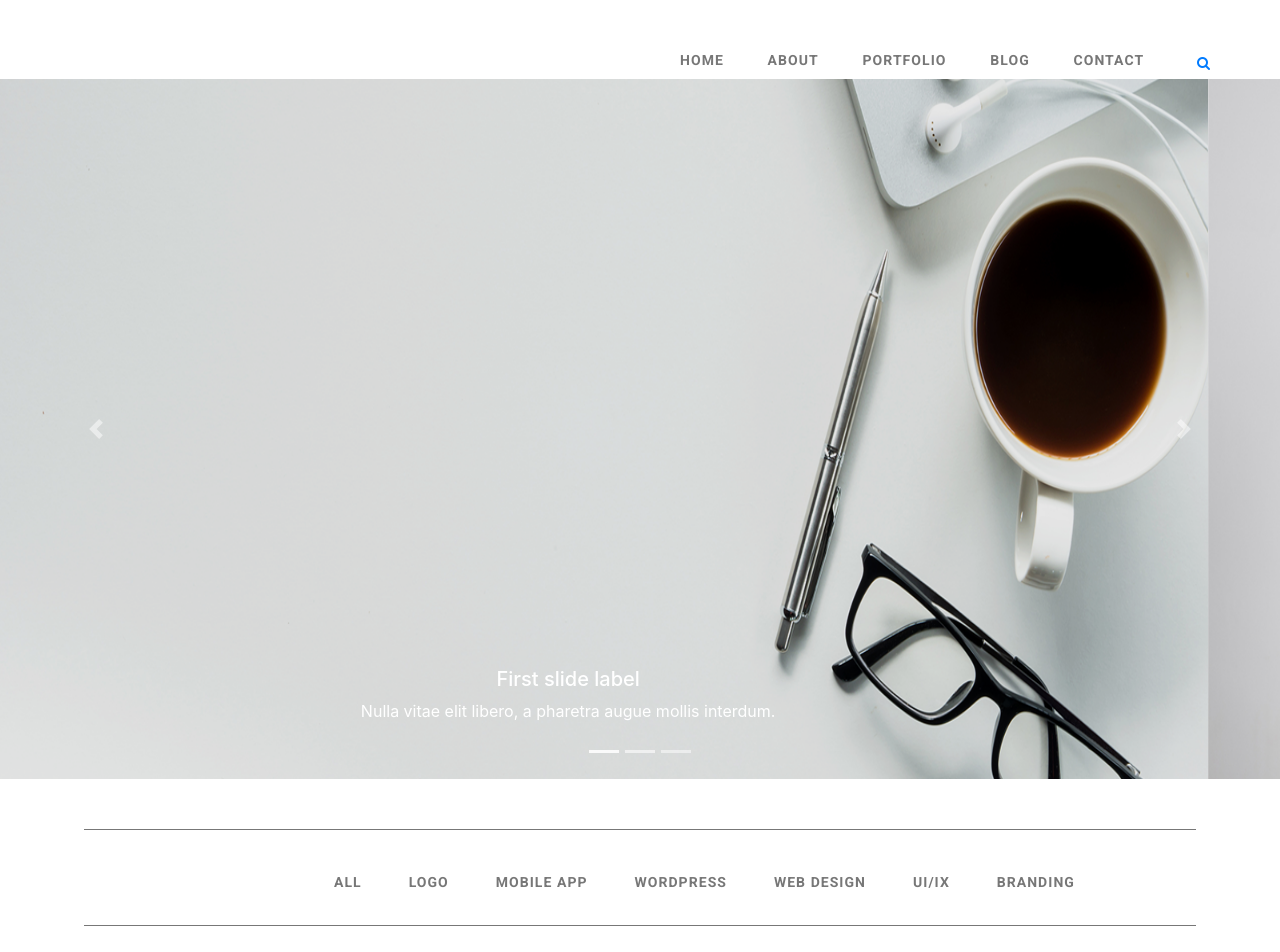
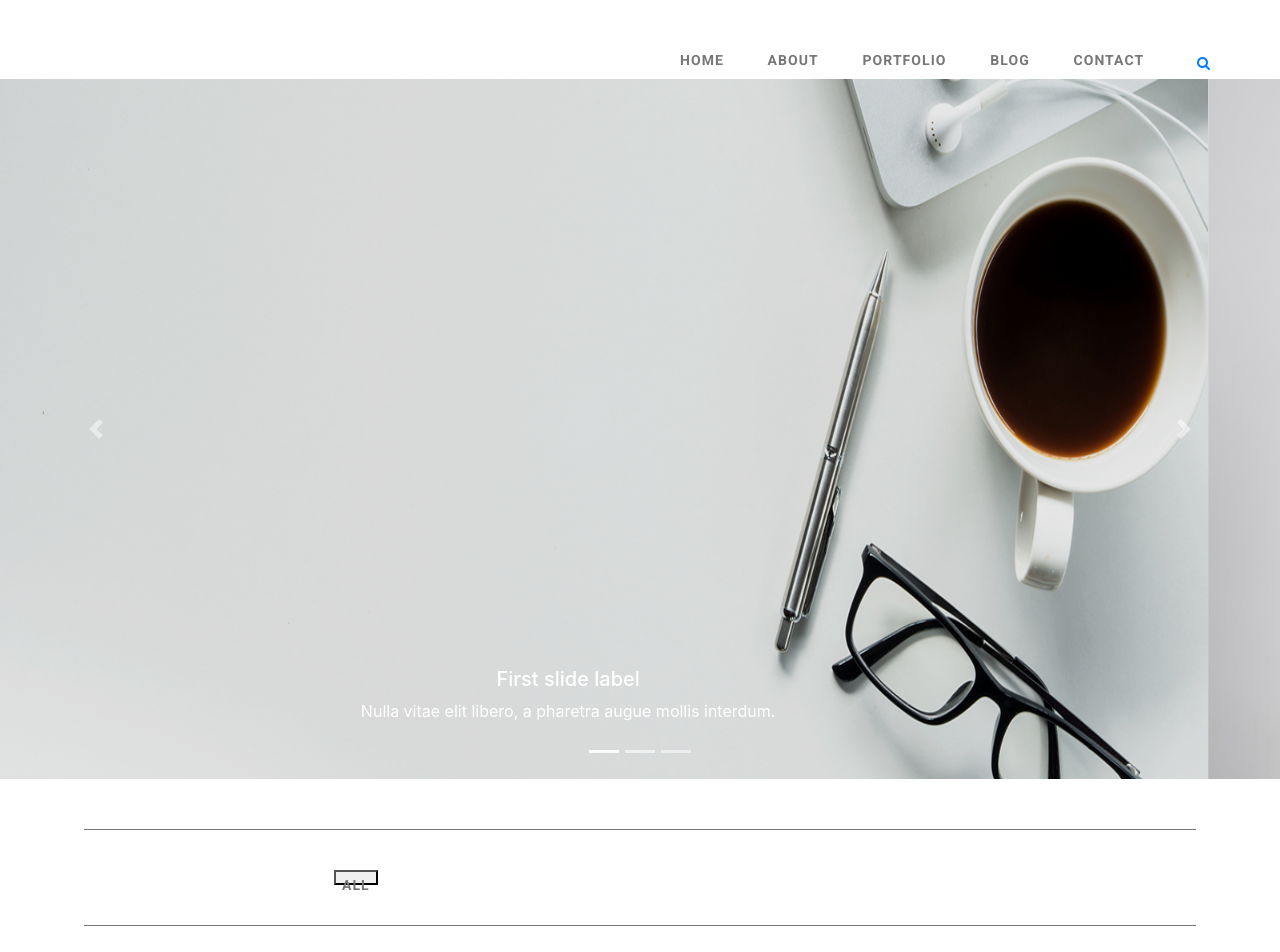
Before and after one commit to Zh1gul/MyProject, a plain HTML site: page index.html in a window 1280 px wide. Shown: the top 952 px of the page. Drawn offline with nearby package versions, Linux system fonts and the light colour scheme.

Commit message:
Сделана криво кнопка вызывающая картинки

```diff
--- a/index.html
+++ b/index.html
@@ -79,13 +79,7 @@
         <div class="container menu-bar">
           <div class="menu-line"></div>
           <div class="menu-wrap">
-            <a id="switch" class="menu__links" href="#">ALL</a>
-            <a id="switch" class="menu__links" href="#">LOGO</a>
-            <a id="switch" class="menu__links" href="#">MOBILE APP</a>
-            <a id="switch" class="menu__links" href="#">WORDPRESS</a>
-            <a id="switch" class="menu__links" href="#">WEB DESIGN</a>
-            <a id="switch" class="menu__links" href="#">UI/IX</a>
-            <a id="switch" class="menu__links" href="#">BRANDING</a>
+            <button class="menu__links" >ALL</button>
         </div>
         <div class="menu-line"></div>
       </div>
@@ -128,5 +122,10 @@
   </footer>
   <script src="https://code.jquery.com/jquery-1.12.4.min.js"></script>
   <script src="https://stackpath.bootstrapcdn.com/bootstrap/4.5.2/js/bootstrap.min.js"></script>
+  <script>
+    $('.menu__links').on('click', function (){
+      $('.menu__img').toggleClass('flex');
+    });
+  </script>
 </body>
 </html>
--- a/sass/blocks/_menu.sass
+++ b/sass/blocks/_menu.sass
@@ -35,3 +35,6 @@
   &__img
     padding: 10px
     flex-grow: 1
+    display: none
+.flex
+  display: flex
```
Also changed, not shown: css/style.css, 1 other file.
